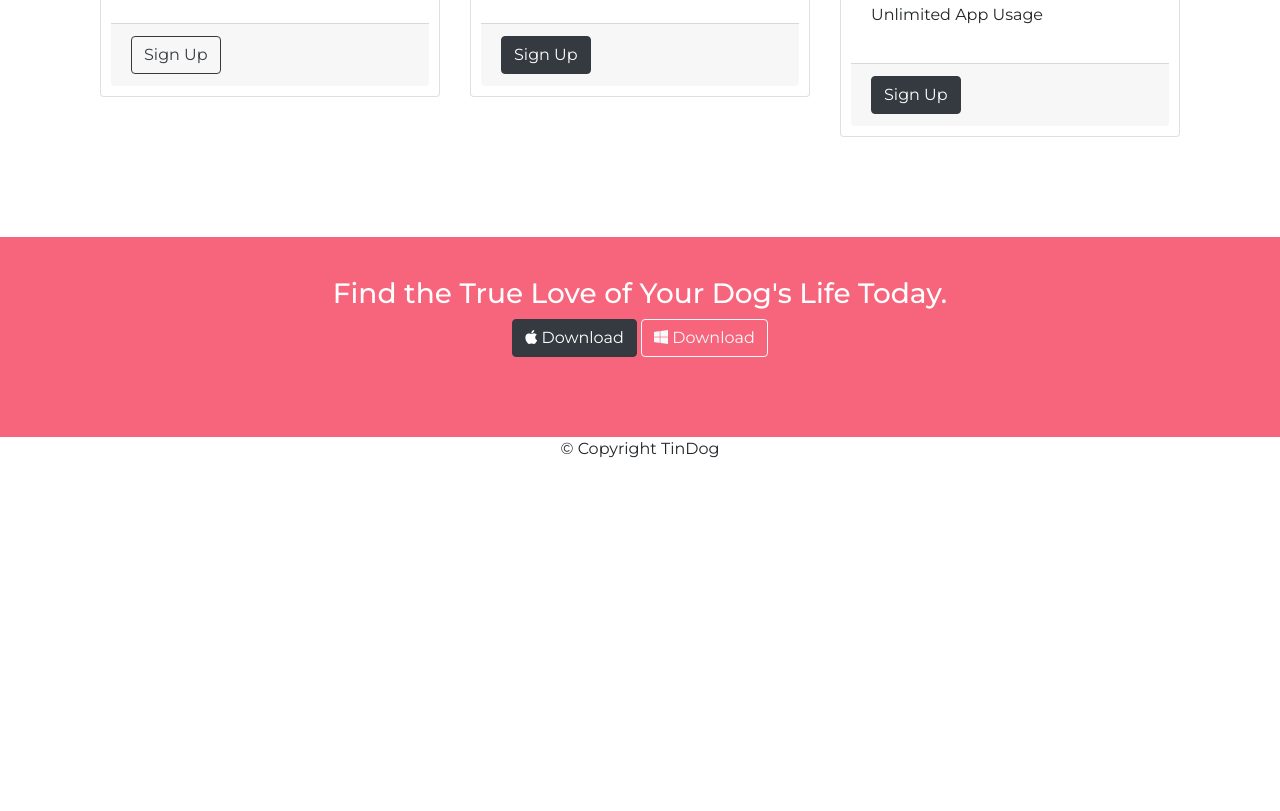
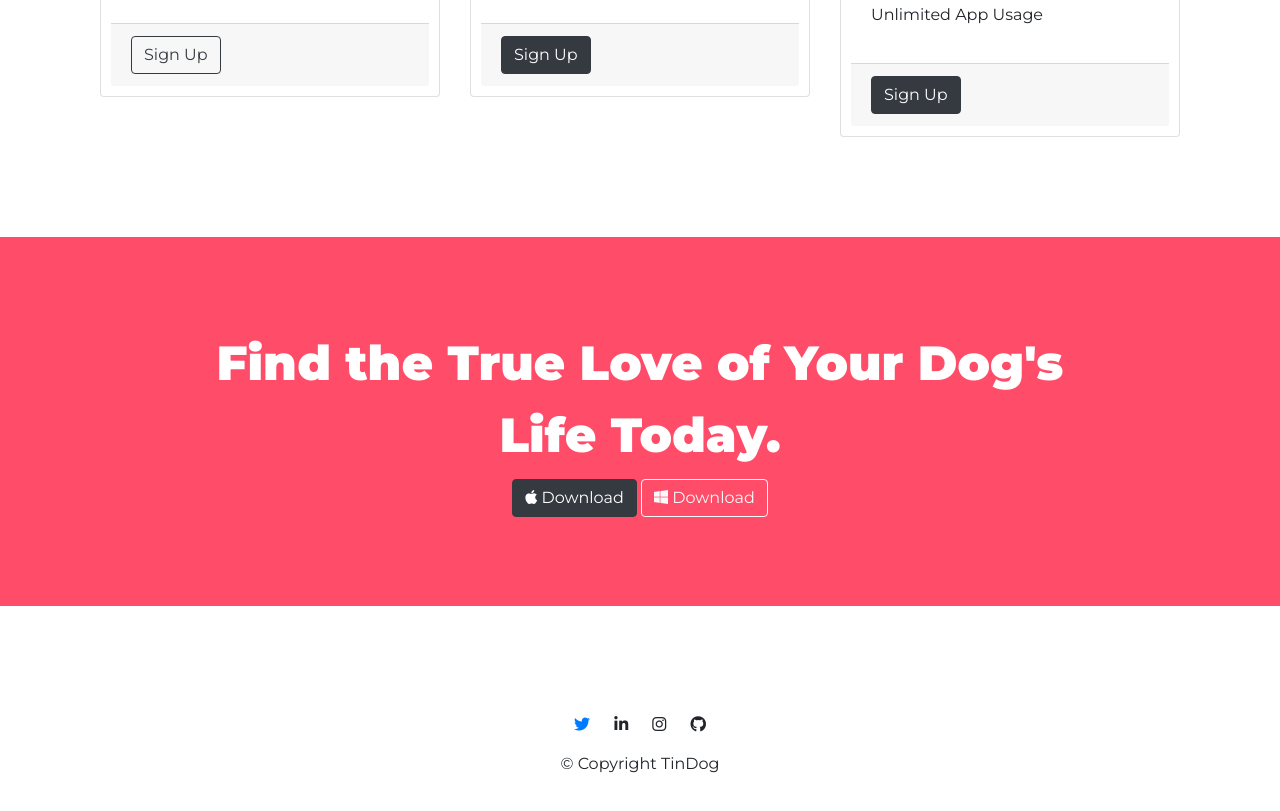
Before and after one commit to shauryasrivatava/tindog, a plain HTML site: page index.html in a window 1280 px wide. Shown: the part 2089-2900 px from the top of the page. Before the commit the page ends 2726 px from the top, so only its background shows below. Drawn offline with nearby package versions, Linux system fonts and the light colour scheme.

Commit message:
footer updated

```diff
--- a/css/styles.css
+++ b/css/styles.css
@@ -95,13 +95,25 @@ h3{
 }
 
 #cta{
-    background-color: rgb(247, 101, 125);
-    color: white;
-    height: 200px;
-    text-align: center;
-    padding: 40px;
+background-color: #ff4c68;
+color: #fff;
+text-align: center;
+padding: 7% 15%;
 }
+
+.cta-heading{
+font-family: "Montserrat";
+line-height: 1.5;
+font-size: 3rem;
+font-weight: 900;
+}
+
+/* FOOTER SECTION */
+
 #footer{
-    height: 200px;
-    text-align: center;
+padding: 7% 15%;
+text-align: center;
 }
+.social-log{
+    margin: 20px 10px;
+}
--- a/index.html
+++ b/index.html
@@ -46,10 +46,10 @@
               <a class="nav-link" href="#footer">Contact <span class="sr-only">(current)</span></a>
             </li>
             <li class="nav-item">
-              <a class="nav-link" href="#">Pricing</a>
+              <a class="nav-link" href="#pricing">Pricing</a>
             </li>
             <li class="nav-item">
-              <a class="nav-link disabled" href="#">Download</a>
+              <a class="nav-link disabled" href="#cta">Download</a>
             </li>
           </ul>
         </div>
@@ -211,7 +211,7 @@
 
   <section id="cta">
 
-    <h3>Find the True Love of Your Dog's Life Today.</h3>
+    <h3 class="cta-heading">Find the True Love of Your Dog's Life Today.</h3>
     <button class="btn btn-dark" type="button"><i class="fa-brands fa-apple"></i> Download</button>
     <button class="btn btn-outline-light" type="button"><i class="fa-brands fa-windows"></i> Download</button>
 
@@ -221,8 +221,11 @@
   <!-- Footer -->
 
   <footer id="footer">
-
-    <p>© Copyright TinDog</p>
+    <a href="https://twitter.com/thesoldier_b0y"><i class="social-log fa-brands fa-twitter" ></i></a>
+    <a href="https://www.linkedin.com/in/shaurya-srivastava--"></a><i class="social-log fa-brands fa-linkedin-in"></i></a>
+    <a href="https://twitter.com/thesoldier_b0y"></a><i class="social-log fa-brands fa-instagram"></i></a>
+    <a href="https://github.com/shauryasrivatava"></a><i class="social-log fa-brands fa-github"></i></a>
+    <p class="copy-right">© Copyright TinDog</p>
 
   </footer>
 
```
